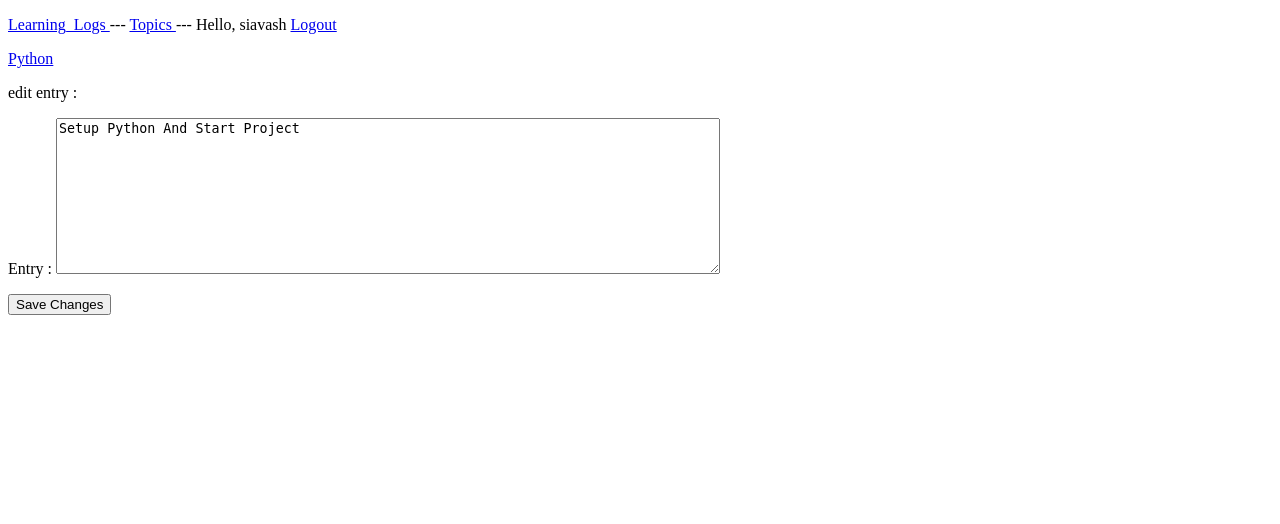
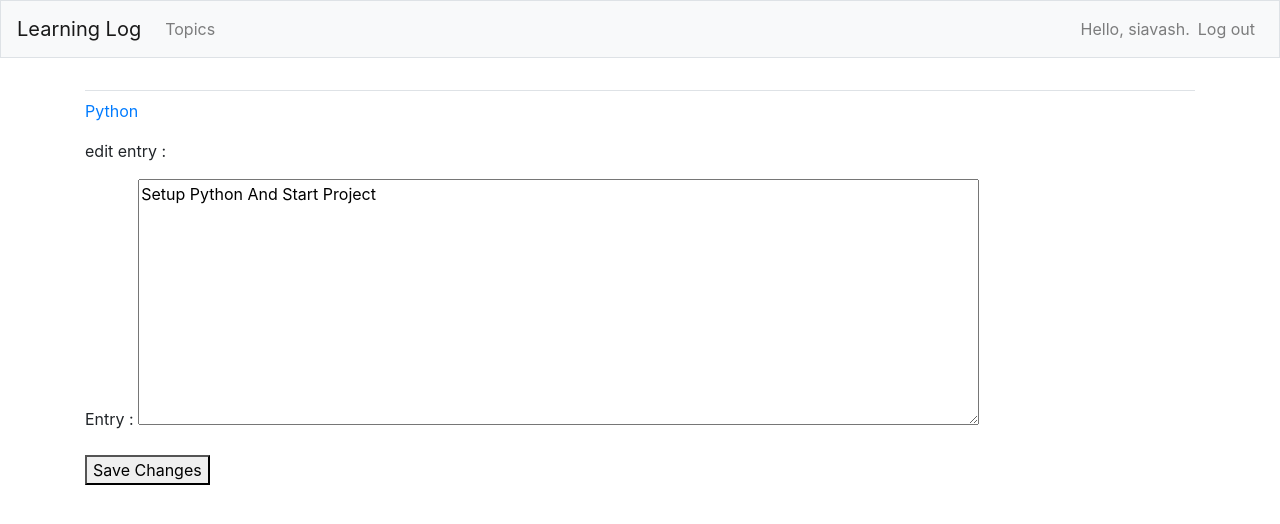
Before and after one commit to SiaVasH2727/learning_logs, a Django app: page /edit_entry/1 in a window 1280 px wide. Shown: the top 524 px of the page. Run offline with Django 3.2, Linux system fonts and the light colour scheme; a user stored in the database is signed in; data comes from the database, SQL or seed files in the repository; both versions use the stored data as it was after the commit; some libraries are stand-ins or nearby versions.

Commit message:
base.html styling with bootstrap

```diff
--- a/learning_logs/templates/base.html
+++ b/learning_logs/templates/base.html
@@ -1,25 +1,68 @@
+{% load bootstrap4 %}
+
 <!DOCTYPE html>
 <html lang="en">
 <head>
     <meta charset="UTF-8">
+    <meta name="viewport" content="width=device-width, initial-scale=1,
+          shrink-to-fit=no">
     <title>Learning_Logs</title>
-    <P>
-        <a href="{% url 'learning_logs:index' %}"> Learning_Logs </a> ---
-        <a href="{% url 'learning_logs:topics' %}"> Topics </a> ---
 
-        {% if user.is_authenticated %}
-            Hello, {{ user.username }}
-            <a href="{% url 'users:logout' %}">Logout</a>
-        {% else %}
-            <a href="{% url 'users:register' %}">Register</a> ---
-            <a href="{% url 'users:login' %}">Log in</a>
-        {% endif %}
+    {% bootstrap_css %}
+    {% bootstrap_javascript jquery='full' %}
+</head>
 
-    </P>
-</head>
 <body>
-    {% block content %}
 
-    {% endblock content %}
+    <nav class="navbar navbar-expand-md navbar-light bg-light mb-4 border">
+        <a class="navbar-brand" href="{% url 'learning_logs:index' %}">Learning Log</a>
+
+        <button class="navbar-toggler" type="button" data-toggle="collapse"
+                data-target="#navbarCollapse" aria-controls="navbarCollapse"
+                aria-expanded="false" aria-label="Toggle navigation">
+            <span class="navbar-toggler-icon"></span>
+        </button>
+
+        <div class="collapse navbar-collapse" id="navbarCollapse">
+
+            <ul class="navbar-nav mr-auto">
+                <li class="nav-item">
+                    <a class="nav-link" href="{% url 'learning_logs:topics' %}">Topics</a>
+                </li>
+            </ul>
+
+            <ul class="navbar-nav ml-auto">
+
+                {% if user.is_authenticated %}
+                    <li class="nav-item">
+                        <span class="navbar-text">Hello, {{ user.username }}.</span>
+                    </li>
+                    <li class="nav-item">
+                        <a class="nav-link" href="{% url 'users:logout' %}">Log out</a>
+                    </li>
+
+                {% else %}
+                    <li class="nav-item">
+                        <a class="nav-link" href="{% url 'users:register' %}">Register</a>
+                    </li>
+                    <li class="nav-item">
+                        <a class="nav-link" href="{% url 'users:login' %}">Login</a>
+                    </li>
+                {% endif %}
+
+            </ul>
+        </div>
+    </nav>
+
+    <main role="main" class="container">
+        <div class="pb-2 mb-2 border-bottom">
+            {% block page_header %}{% endblock page_header %}
+        </div>
+        <div>
+            {% block content %}{% endblock content %}
+        </div>
+    </main>
+
 </body>
+
 </html>
```
Also changed, not shown: llog/settings.py (+2 -6 lines), db.sqlite3.
